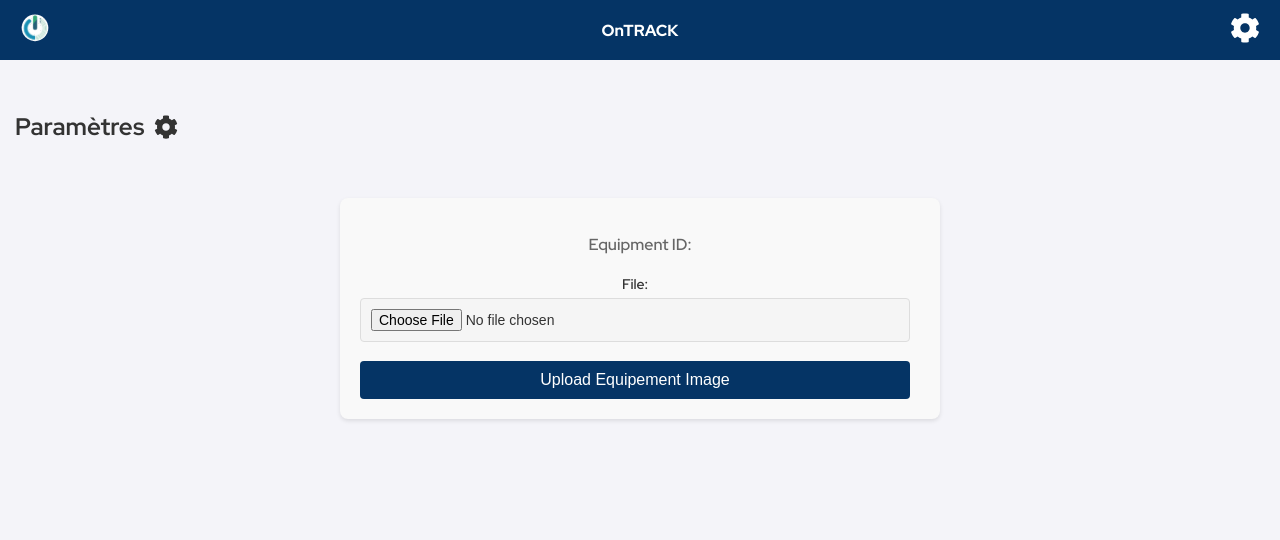
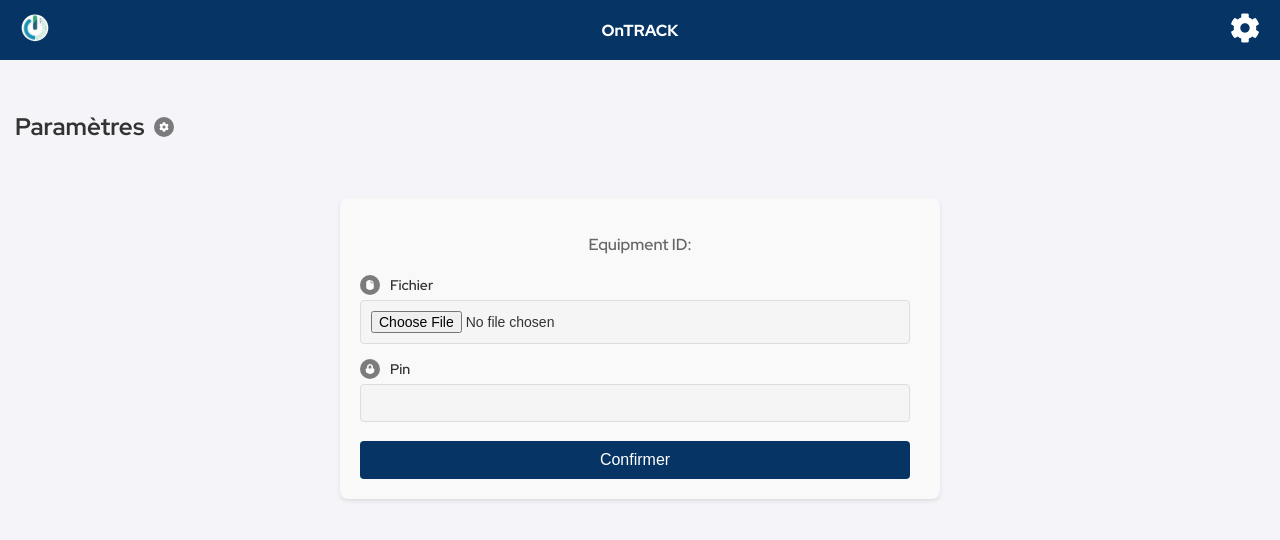
Before and after one commit to Astronaum/ontrackfront, a React (Create React App) app: page /parametres in a window 1280 px wide. Shown: the top 540 px of the page. Built offline with nearby package versions, Linux system fonts and the light colour scheme.

Commit message:
Modifying Parametre's page

```diff
--- a/src/InterventionForm.js
+++ b/src/InterventionForm.js
@@ -160,7 +160,7 @@
           <div style={styles.formGroup}>
             <label htmlFor="name" style={styles.label}>
               <FaUser style={styles.icon} />
-              <span style={styles.labelText}>Nom</span>
+              <span style={styles.labelText}>Nom et Prénom</span>
             </label>
             <input id="name" name="name" type="text" required value={formData.name} onChange={handleChange} style={styles.input} />
           </div>
--- a/src/pages/Parametres.js
+++ b/src/pages/Parametres.js
@@ -1,11 +1,12 @@
 import React, { useState } from 'react';
 import axios from 'axios';
-import { useEquipement } from '../EquipementContext'; // Import useEquipement hook
-import { FaCog } from 'react-icons/fa'; // Utilisation de react-icons
+import { useEquipement } from '../EquipementContext';
+import { FaCog, FaFile, FaLock } from 'react-icons/fa';
 
 const Parametres = () => {
-  const { equipmentId } = useEquipement(); // Get the equipmentId from the context
+  const { equipmentId } = useEquipement();
   const [file, setFile] = useState(null);
+  const [password, setPassword] = useState('');
   const [error, setError] = useState(null);
   const [successMessage, setSuccessMessage] = useState('');
 
@@ -13,11 +14,9 @@
     setFile(e.target.files[0]);
   };
 
-  const handleSubmit = async (e) => {
-    e.preventDefault();
-
+  const handleSubmit = async () => {
     const formData = new FormData();
-    formData.append('equipement_id', equipmentId); // Use equipmentId from context
+    formData.append('equipement_id', equipmentId);
     formData.append('file', file);
 
     try {
@@ -35,6 +34,15 @@
     }
   };
 
+  const handleConfirm = () => {
+    // Vérification du mot de passe
+    if (password === '1234') { // Remplacez '1234' par votre mot de passe réel
+      handleSubmit();
+    } else {
+      setError('Mot de passe incorrect. Veuillez réessayer.');
+    }
+  };
+
   return (
     <div style={styles.main}>
       <div className="red-hat-display-section">
@@ -42,15 +50,17 @@
           <h1 className="red-hat-display-section" style={styles.title}>
             Paramètres
           </h1>
-          <FaCog style={styles.icon} /> {/* Utilisation de react-icons */}
+          <FaCog style={styles.icon} />
         </div>
         <div style={styles.container}>
-          <p style={styles.equipmentId}>Equipment ID: {equipmentId}</p> {/* Display equipmentId in a label */}
+          <p style={styles.equipmentId}>Equipment ID: {equipmentId}</p>
           {error && <p style={styles.error}>{error}</p>}
           {successMessage && <p style={styles.success}>{successMessage}</p>}
-          <form onSubmit={handleSubmit} style={styles.form}>
+          <form onSubmit={e => e.preventDefault()} style={styles.form}>
             <div style={styles.formGroup}>
-              <label htmlFor="file" style={styles.label}>File:</label>
+              <label htmlFor="file" style={styles.label}>
+                <FaFile style={styles.icon} /> <span style={styles.labelText}>Fichier</span>
+              </label>
               <input
                 type="file"
                 id="file"
@@ -58,7 +68,19 @@
                 style={styles.input}
               />
             </div>
-            <button type="submit" style={styles.button}>Upload Equipement Image</button>
+            <div style={styles.formGroup}>
+              <label htmlFor="password" style={styles.label}>
+                <FaLock style={styles.icon} /> <span style={styles.labelText}>Pin</span>
+              </label>
+              <input
+                type="password"
+                id="password"
+                value={password}
+                onChange={(e) => setPassword(e.target.value)}
+                style={styles.input}
+              />
+            </div>
+            <button type="button" onClick={handleConfirm} style={styles.button}>Confirmer</button>
           </form>
         </div>
       </div>
@@ -69,8 +91,8 @@
 const styles = {
   main: {
     backgroundColor: '#f4f4f9',
-    minHeight: '100vh', // Ensure it covers the full height of the viewport
-    padding: '20px 0', // Add some padding for spacing
+    minHeight: '100vh',
+    padding: '20px 0',
   },
   container: {
     maxWidth: '600px',
@@ -82,7 +104,7 @@
   },
   titleContainer: {
     display: 'flex',
-    alignItems: 'center', // Aligner les éléments sur la même ligne
+    alignItems: 'center',
     marginBottom: '20px',
     padding: '15px',
   },
@@ -91,11 +113,14 @@
     fontSize: '24px',
     fontWeight: 'bold',
     color: '#333',
-    marginRight: '10px', // Ajouter de la marge à droite pour séparer le titre de l'icône
+    marginRight: '10px',
   },
   icon: {
-    fontSize: '24px', // Taille de l'icône
-    color: '#333', // Couleur de l'icône
+    fontSize: '20px',
+    color: 'white',
+    backgroundColor: 'rgba(0, 0, 0, 0.5)',
+    borderRadius: '50%',
+    padding: '5px',
   },
   equipmentId: {
     marginBottom: '20px',
@@ -110,10 +135,15 @@
     marginBottom: '15px',
   },
   label: {
-    display: 'block',
+    display: 'flex',
+    alignItems: 'center',
+    justifyContent: 'flex-start',
     marginBottom: '5px',
     fontSize: '14px',
     color: '#333',
+  },
+  labelText: {
+    marginLeft: '10px',
   },
   input: {
     width: '100%',
--- a/src/pages/historique.js
+++ b/src/pages/historique.js
@@ -29,7 +29,7 @@
   return (
     <div style={styles.main}>
       <div style={styles.titleContainer}>
-        <h1 className="red-hat-display-section" style={styles.title}>Historique</h1>
+        <h1 className="red-hat-display-section" style={styles.title}>Historique des interventions</h1>
         <span className="material-symbols-outlined" style={styles.icon}>history</span>
       </div>
       <div style={styles.cardsContainer}>
```
